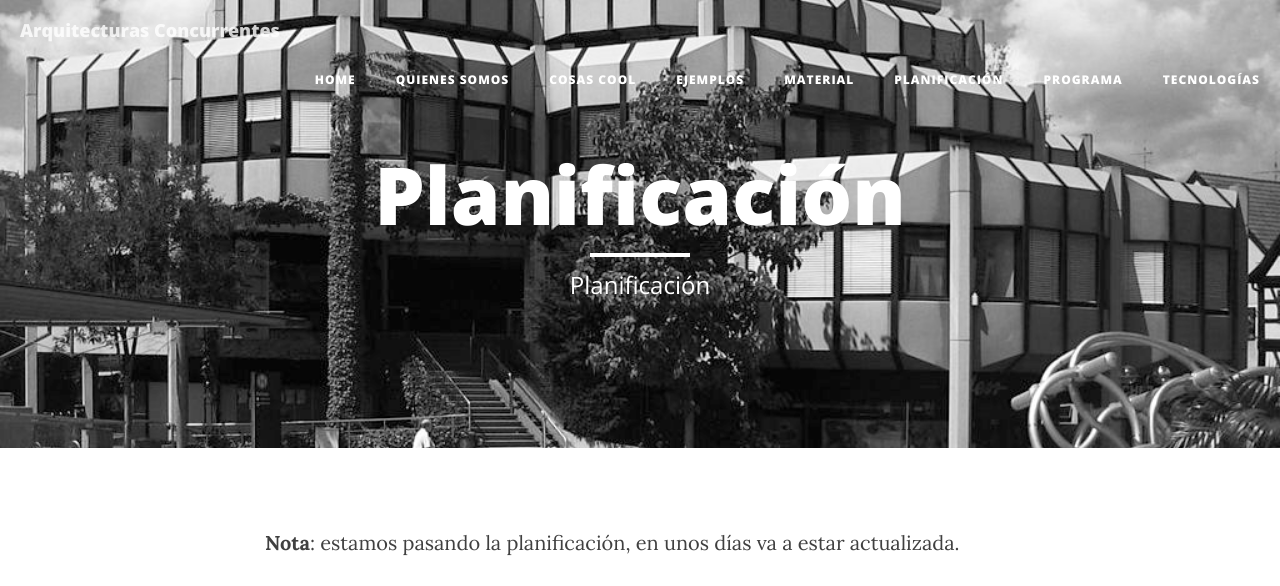
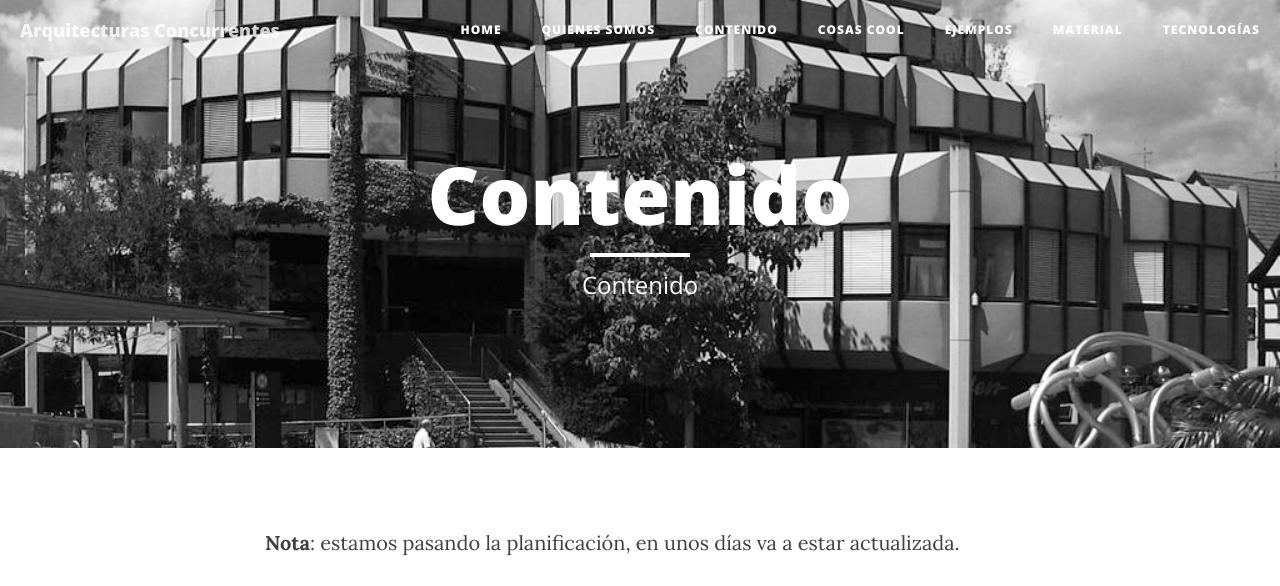
Before and after one commit to arquitecturas-concurrentes/arquitecturas-concurrentes.github.io, a Jekyll site: the page built from contenido.md, in a window 1280 px wide and 1400 px high. Shown: the top 586 px of the window. Built offline with Jekyll 4.4.1, drawn with Linux system fonts in a browser that asks for light colours; nearby versions of some CDN libraries; some of the changed text lies outside the part shown; grey boxes are pictures that could not be loaded.

Commit message:
Add image and merged programa and contenido

```diff
--- a/planificación.md
+++ b/contenido.md
@@ -1,8 +1,8 @@
 ---
 layout: page
-title: Planificación
-description: "Planificación"
-permalink: /planificación/
+title: Contenido
+description: "Contenido"
+permalink: /contenido/
 ---
 
 **Nota**: estamos pasando la planificación, en unos días va a estar actualizada.
```
Also changed, not shown: other parts of contenido.md (+6 -0 lines), programa.md (deleted, +0 -9 lines), tecnologias.md (+1 -0 lines), img/iknownothing.jpg (added).
